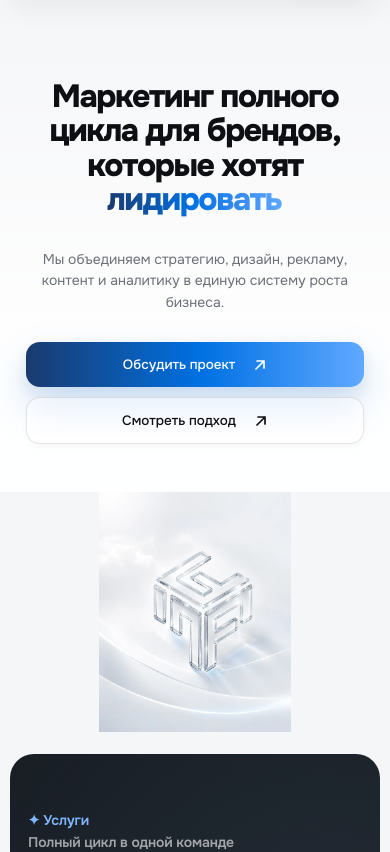
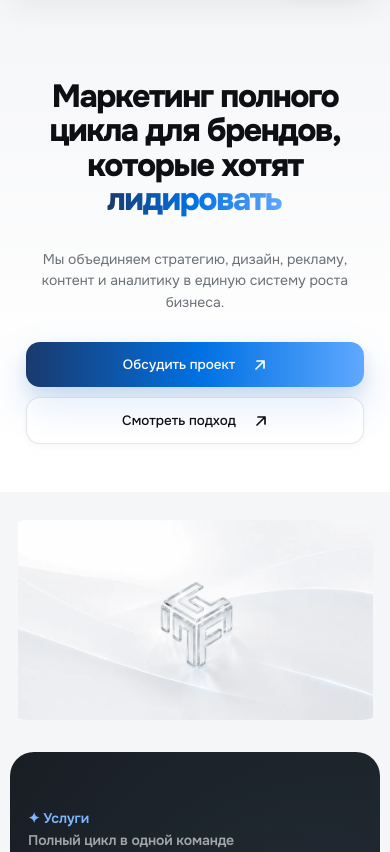
Before and after one commit to makeallperfectcompany/map2, a Next.js app: page / in a window 390 px wide. Shown: the top 852 px of the page. Built offline with nearby package versions, Linux system fonts and the light colour scheme.

Commit message:
update mobile brand divider with new generated image, proper background-image block styling, responsive heights

```diff
--- a/src/components/sections/MobileBrandDivider.module.css
+++ b/src/components/sections/MobileBrandDivider.module.css
@@ -2,14 +2,43 @@
   display: none;
 }
 
-@media (max-width: 768px) {
+@media (max-width: 767px) {
   .divider {
     display: block;
-    width: 100vw;
+    width: 100%;
     height: 240px;
+    margin-top: 28px;
+    margin-bottom: 32px;
+    border-radius: 28px;
+    overflow: hidden;
     background-image: url("/images/hero/hero-logo-mob.webp");
     background-repeat: no-repeat;
     background-position: center center;
+    background-size: cover;
+  }
+}
+
+@media (max-width: 430px) {
+  .divider {
+    height: 220px;
     background-size: contain;
   }
 }
+
+@media (max-width: 390px) {
+  .divider {
+    height: 200px;
+  }
+}
+
+@media (max-width: 375px) {
+  .divider {
+    height: 190px;
+  }
+}
+
+@media (max-width: 360px) {
+  .divider {
+    height: 180px;
+  }
+}
```
Also changed, not shown: public/images/hero/hero-logo-mob.webp.
